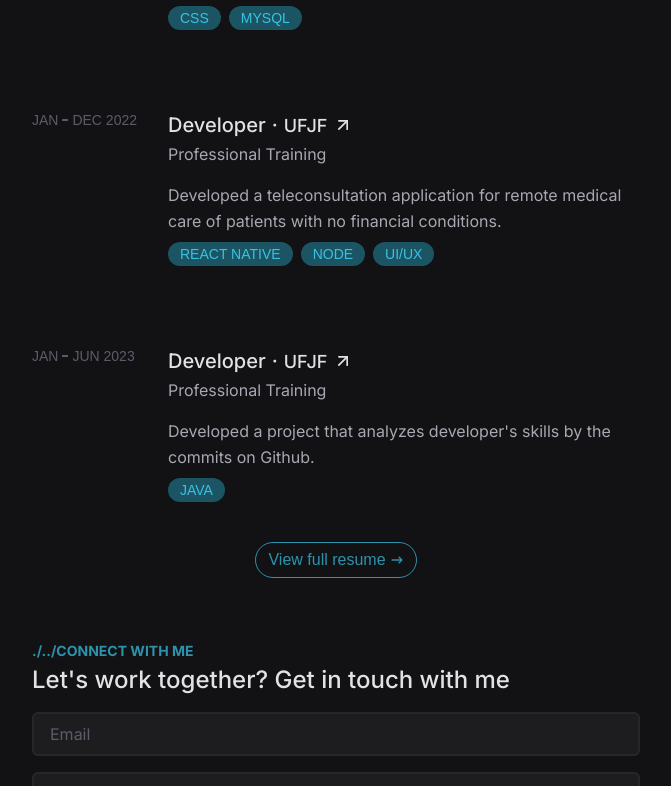
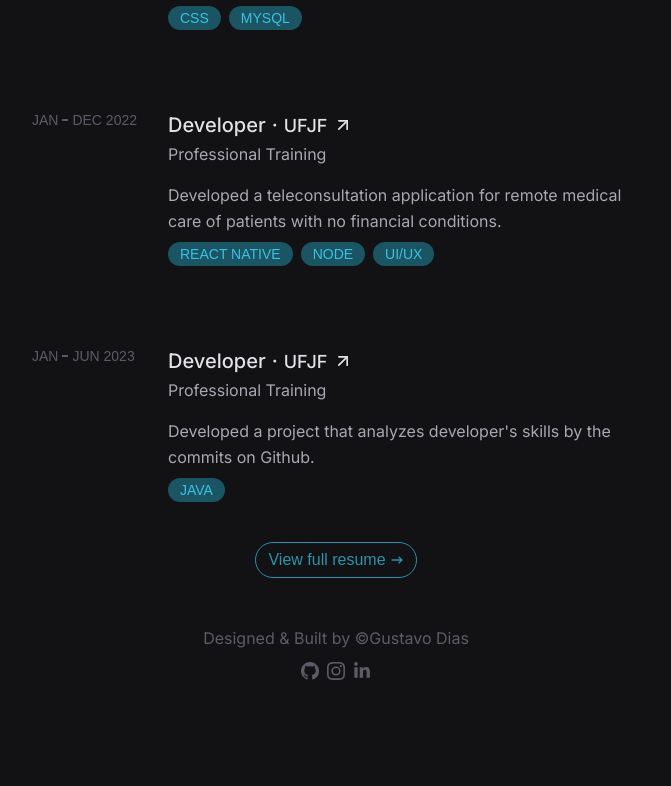
Before and after one commit to charmingruby/recreated-portfolio, a Next.js app: page / in a window 1280 px wide. Shown: the part 2008-2794 px from the top of the page, without its empty margins (608-1279 px from the left). After the commit the page ends 2736 px from the top, so only its background shows below. Built offline with nearby package versions, Linux system fonts and the light colour scheme; a web font is replaced by a local one.

Commit message:
removed contact section

```diff
--- a/src/app/page.tsx
+++ b/src/app/page.tsx
@@ -1,5 +1,4 @@
 import { About } from '@/components/sections/about'
-import { Contact } from '@/components/sections/contact'
 import { Experiences } from '@/components/sections/experiences'
 import { Projects } from '@/components/sections/projects'
 import { Skills } from '@/components/sections/skills'
@@ -11,7 +10,6 @@ export default function Home() {
       <Skills />
       <Projects />
       <Experiences />
-      <Contact />
     </div>
   )
 }
--- a/src/components/sections/contact/contact-form.tsx
+++ /dev/null
@@ -1,114 +0,0 @@
-'use client'
-
-import { z } from 'zod'
-import { zodResolver } from '@hookform/resolvers/zod'
-import { Button } from '@/components/shared/button'
-import { useForm } from 'react-hook-form'
-import { FormFieldErrorMessage } from './form-field-error-message'
-import { toast } from 'react-hot-toast'
-
-const sendEmailFormSchema = z.object({
-  email: z
-    .string()
-    .email('Invalid e-mail format.')
-    .nonempty('E-mail is required.'),
-  subject: z
-    .string()
-    .min(8, 'Subject must have at least 8 characters.')
-    .max(48, 'Subject must be a maximum of 48 characters.')
-    .nonempty('Subject is required.'),
-  message: z
-    .string()
-    .min(10, 'Message must have at least 10 characters.')
-    .max(500, 'Message must be a maximum of 500 characters.')
-    .nonempty('Message is required.'),
-})
-
-type SendEmailFormData = z.infer<typeof sendEmailFormSchema>
-
-export function ContactForm() {
-  const {
-    handleSubmit,
-    register,
-    formState: { errors },
-  } = useForm<SendEmailFormData>({
-    resolver: zodResolver(sendEmailFormSchema),
-  })
-
-  const handleSendEmail = async (data: SendEmailFormData) => {
-    toast('E-mail sent successfully!', {
-      style: {
-        background: '#4CAF50',
-        color: '#fff',
-      },
-    })
-  }
-
-  return (
-    <form
-      onSubmit={handleSubmit(handleSendEmail)}
-      className="flex w-full flex-col gap-4 rounded-md"
-    >
-      <div className="space-y-2">
-        <input
-          className={`
-          ${
-            errors.email
-              ? 'border-red-500 focus:border-red-500'
-              : 'focus:border-primary-main'
-          }          w-full rounded-md border-2 border-dark-lighten bg-dark-light px-4 py-2 text-base placeholder:text-light-darker focus:bg-dark-lighten focus:outline-none`}
-          placeholder="Email"
-          {...register('email')}
-        />
-        {errors.email && (
-          <FormFieldErrorMessage message={errors.email?.message} />
-        )}
-      </div>
-
-      <div className="space-y-2">
-        <input
-          className={`
-          ${
-            errors.subject
-              ? 'border-red-500 focus:border-red-500'
-              : 'focus:border-primary-main'
-          }
-          w-full rounded-md border-2 border-dark-lighten bg-dark-light px-4 py-2 text-base placeholder:text-light-darker focus:bg-dark-lighten focus:outline-none`}
-          placeholder="Subject"
-          type="text"
-          {...register('subject')}
-        />
-        {errors.subject && (
-          <FormFieldErrorMessage message={errors.subject?.message} />
-        )}
-      </div>
-
-      <div className="space-y-2">
-        <textarea
-          className={`
-          ${
-            errors.message
-              ? 'border-red-500 focus:border-red-500'
-              : 'focus:border-primary-main'
-          }
-          h-28 w-full resize-none rounded-md border-2 border-dark-lighten bg-dark-light px-4 py-3 text-base placeholder:text-light-darker focus:bg-dark-lighten focus:outline-none
-          `}
-          placeholder="Message"
-          {...register('message')}
-        />
-        {errors.message && (
-          <FormFieldErrorMessage message={errors.message?.message} />
-        )}
-      </div>
-
-      <div className="flex w-full justify-end">
-        <Button
-          type="submit"
-          className="h-8 w-full justify-center bg-primary-main px-6 text-dark-main md:w-auto md:self-end"
-        >
-          <span>Send</span>
-        </Button>
-      </div>
-    </form>
-  )
-}
--- a/src/components/sections/contact/form-field-error-message.tsx
+++ /dev/null
@@ -1,7 +0,0 @@
-interface FormFieldErrorMessageProps {
-  message: string | undefined
-}
-
-export function FormFieldErrorMessage({ message }: FormFieldErrorMessageProps) {
-  return <div className="text-red-500">{message}</div>
-}
--- a/src/components/sections/contact/index.tsx
+++ /dev/null
@@ -1,17 +0,0 @@
-import { SectionTitle } from '../../shared/section-title'
-import { ContactForm } from './contact-form'
-
-export function Contact() {
-  return (
-    <section className="space-y-4" id="contact">
-      <SectionTitle
-        title="Connect with me"
-        subtitle="Let's work together? Get  in touch  with me"
-      />
-
-      <div>
-        <ContactForm />
-      </div>
-    </section>
-  )
-}
```
